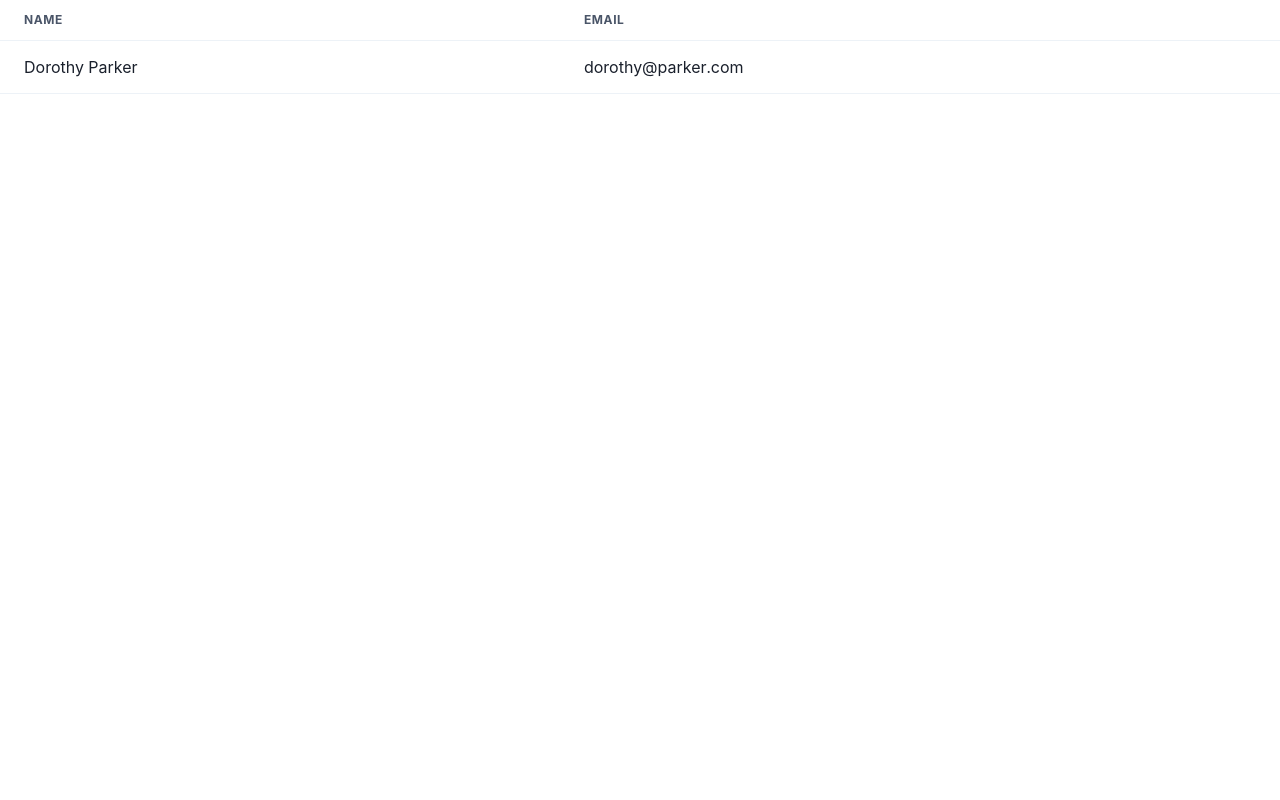
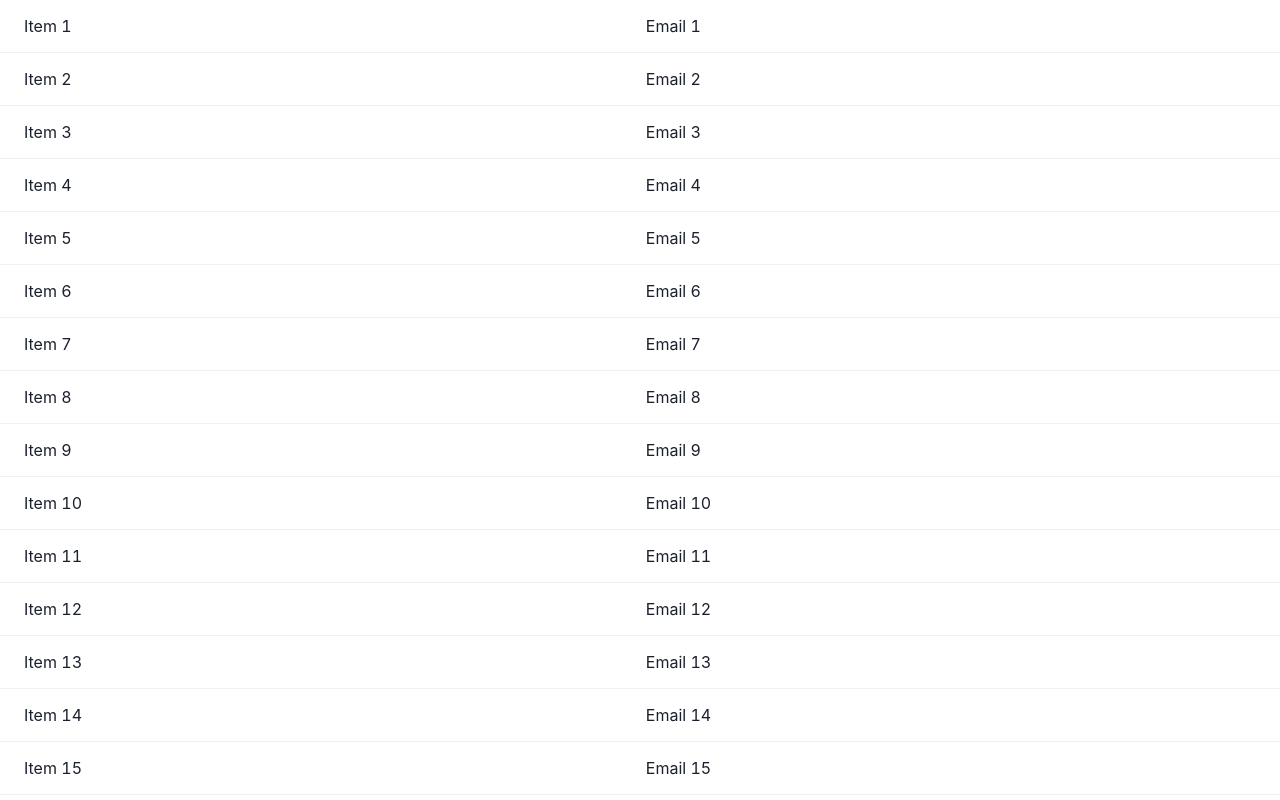
Before and after one commit to davidystephenson/rowmance, a React (Vite) app: page / in a window 1280 px wide. Shown: the top 800 px of the page. Built offline with nearby package versions, Linux system fonts and the light colour scheme.

Commit message:
Create virtual table

```diff
--- a/package.json
+++ b/package.json
@@ -15,7 +15,8 @@
     "@emotion/styled": "^11.14.0",
     "framer-motion": "^12.9.2",
     "react": "^19.0.0",
-    "react-dom": "^19.0.0"
+    "react-dom": "^19.0.0",
+    "react-virtuoso": "^4.12.6"
   },
   "devDependencies": {
     "@eslint/js": "^9.22.0",
--- a/src/App.tsx
+++ b/src/App.tsx
@@ -1,11 +1,31 @@
-import { ChakraProvider } from '@chakra-ui/react'
-import { Table, Thead, Tbody, Tr, Th, Td } from '@chakra-ui/react'
+import { ChakraProvider, Td } from '@chakra-ui/react'
+import VirtualTable from './Virtual'
+
+function TestCells(props: { row: { name: string, email: string } }) {
+  return (
+    <>
+      <Td>{props.row.name}</Td>
+      <Td>{props.row.email}</Td>
+    </>
+  )
+}
+
+function generateRows(count: number) {
+  const rows = Array.from({ length: count }, (_, i) => {
+    return {
+      name: `Item ${i + 1}`,
+      email: `Email ${i + 1}`
+    }
+  })
+  return rows
+}
 
 
-export default function App () {
+export default function App() {
+  const rows = generateRows(1000)
   return (
     <ChakraProvider>
-      <Table>
+      {/* <Table>
         <Thead>
           <Tr>
             <Th>Name</Th>
@@ -18,7 +38,11 @@ export default function App () {
             <Td>dorothy@parker.com</Td>
           </Tr>
         </Tbody>
-      </Table>
+      </Table> */}
+      <VirtualTable
+        rows={rows}
+        CellsView={TestCells}
+      />
     </ChakraProvider>
   )
 }
--- /dev/null
+++ b/src/Virtual.tsx
@@ -0,0 +1,33 @@
+'use client'
+
+import { TableComponents, TableVirtuoso } from 'react-virtuoso'
+import { Box, Tr, Tbody, Table, Thead } from '@chakra-ui/react'
+import { forwardRef, JSX } from 'react'
+
+export default function VirtualTable<Row> (props: {
+  CellsView: (props: { row: Row }) => JSX.Element
+  rows: Row[]
+}): JSX.Element {
+  const Scroller: TableComponents['Scroller'] = forwardRef<HTMLDivElement>((props, ref) => {
+    return <Box {...props} ref={ref} />
+  })
+  const tableComponents: TableComponents<Row> = {
+    Scroller,
+    Table,
+    TableBody: forwardRef<HTMLTableSectionElement>((props, ref) => <Tbody {...props} ref={ref} />),
+    TableHead: Thead,
+    TableRow: Tr
+  }
+  return (
+    <TableVirtuoso
+      components={tableComponents}
+      style={{ height: '100%' }}
+      data={props.rows}
+      useWindowScroll
+      // fixedHeaderContent={TableHeaderView}
+      itemContent={(_, row) => (
+        <props.CellsView row={row} />
+      )}
+    />
+  )
+}
```
Also changed, not shown: 1 other file (tests, documents, lock files or other folders).
